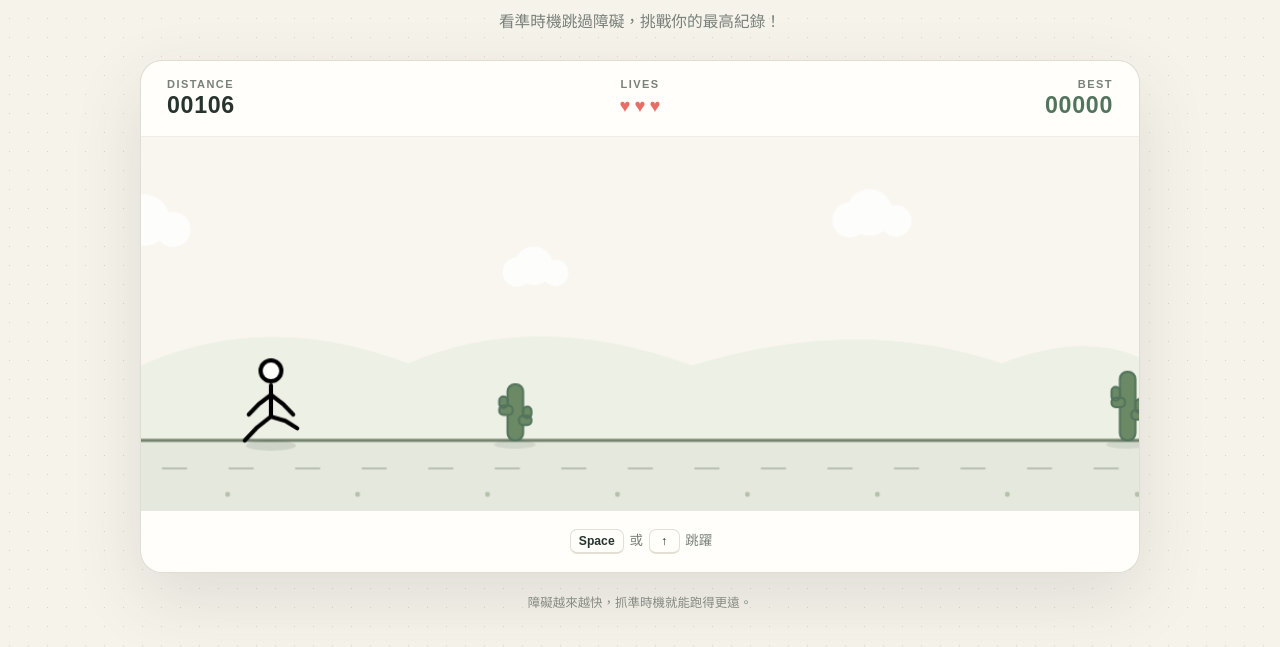
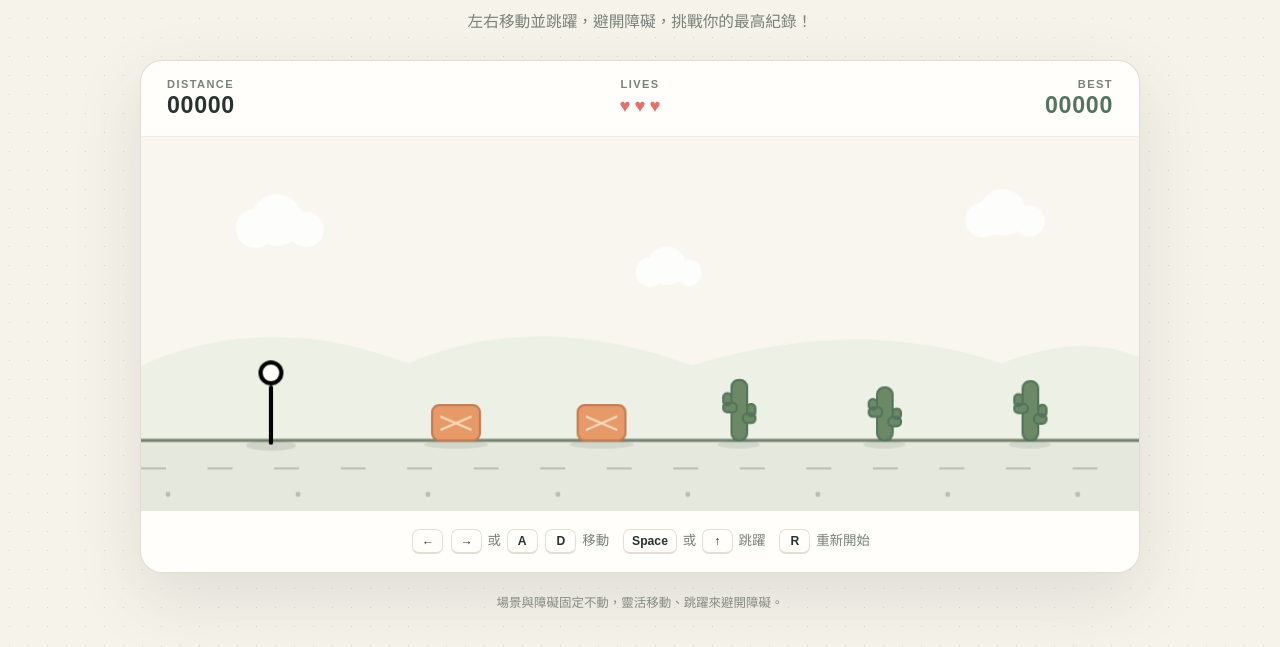
Before and after one commit to 10358011-gif/10358011-gif.github.io, a plain HTML site: page 4/index.html in a window 1280 px wide. Both pictures are taken after a click on the button "開始遊戲". Shown: the part 257-904 px from the top of the page. Drawn offline with Linux system fonts and the light colour scheme.

Commit message:
Update index.html

```diff
--- a/4/index.html
+++ b/4/index.html
@@ -389,6 +389,7 @@
       .controls { gap: 8px; padding: 14px 10px; }
       .key-hint { font-size: 0.75rem; }
       .jump-button { display: inline-block; }
+      .restart-key-hint { display: none; }
       .footer-note { margin-top: 16px; }
     }
 
@@ -411,7 +412,7 @@
     <section class="intro" aria-labelledby="game-title">
       <p class="eyebrow">READY, SET, JUMP!</p>
       <h1 id="game-title">火柴人<span>跑跑</span></h1>
-      <p class="subtitle">看準時機跳過障礙，挑戰你的最高紀錄！</p>
+      <p class="subtitle">左右移動並跳躍，避開障礙，挑戰你的最高紀錄！</p>
     </section>
 
     <section class="game-card" aria-label="火柴人跳躍遊戲">
@@ -434,22 +435,24 @@
         </div>
       </div>
       <div class="game-area">
-        <canvas id="game" width="960" height="360" aria-label="火柴人跑步遊戲畫面，點擊畫面即可跳躍"></canvas>
+        <canvas id="game" width="960" height="360" aria-label="火柴人遊戲畫面，可左右移動並跳躍避開障礙"></canvas>
         <div class="game-overlay" id="overlay">
           <div class="overlay-card">
             <span class="overlay-emoji" id="overlay-emoji" aria-hidden="true">🏃</span>
             <h2 id="overlay-title">準備好了嗎？</h2>
-            <p id="overlay-message">按下開始，幫火柴人跳過路上的障礙！</p>
+            <p id="overlay-message">使用 ← → 或 A / D 移動，按 Space 或 ↑ 跳躍避開障礙！</p>
             <button class="action-button" id="action-button" type="button">開始遊戲</button>
           </div>
         </div>
       </div>
       <div class="controls">
+        <span class="key-hint"><kbd>←</kbd> <kbd>→</kbd> 或 <kbd>A</kbd> <kbd>D</kbd> 移動</span>
         <span class="key-hint"><kbd>Space</kbd> 或 <kbd>↑</kbd> 跳躍</span>
+        <span class="key-hint restart-key-hint"><kbd>R</kbd> 重新開始</span>
         <button class="jump-button" id="jump-button" type="button">跳一下 ↗</button>
       </div>
     </section>
-    <p class="footer-note">障礙越來越快，抓準時機就能跑得更遠。</p>
+    <p class="footer-note">場景與障礙固定不動，靈活移動、跳躍來避開障礙。</p>
   </main>
 
   <script>
@@ -472,11 +475,13 @@
       const height = canvas.height;
       const maxLives = 3;
       const groundY = 292;
-      const runnerX = 125;
+      const moveSpeed = 300;
+      const runnerRadius = 24;
       const darkThemeScoreThreshold = 2000;
       const runAnimationFrequency = 8.5;
-      const runner = { y: groundY, velocityY: 0, onGround: true };
+      const runner = { x: 125, y: groundY, velocityY: 0, onGround: true };
       const obstacles = [];
+      const pressedKeys = new Set();
       const clouds = [
         { x: 110, y: 76, size: 1 },
         { x: 490, y: 121, size: 0.75 },
@@ -487,9 +492,6 @@
       let distance = 0;
       let best = 0;
       let lives = maxLives;
-      let speed = 340;
-      let obstacleTimer = 1.25;
-      let groundOffset = 0;
       let elapsed = 0;
       let lastTime = 0;
       let animationFrame = 0;
@@ -550,14 +552,19 @@
         lives = maxLives;
         updateLives();
         setDarkTheme(false);
-        speed = 340;
-        obstacleTimer = 1.2;
-        groundOffset = 0;
         elapsed = 0;
+        runner.x = 125;
         runner.y = groundY;
         runner.velocityY = 0;
         runner.onGround = true;
         obstacles.length = 0;
+        [280, 420, 560, 700, 840].forEach(x => {
+          const tall = Math.random() > 0.46;
+          obstacles.push(tall
+            ? { x, width: 30, height: 50 + Math.random() * 18, type: "cactus" }
+            : { x, width: 46, height: 34, type: "rock" });
+        });
+        pressedKeys.clear();
         scoreDisplay.textContent = formattedScore(0);
         state = "running";
         overlay.hidden = true;
@@ -579,15 +586,6 @@
         } else {
           startGame();
         }
-      }
-
-      function addObstacle() {
-        const tall = Math.random() > 0.46;
-        const obstacle = tall
-          ? { x: width + 30, width: 30, height: 50 + Math.random() * 18, type: "cactus" }
-          : { x: width + 30, width: 46, height: 34, type: "rock" };
-        obstacles.push(obstacle);
-        obstacleTimer = 1.05 + Math.random() * 0.65 + Math.min(distance / 1800, 0.18);
       }
 
       function drawCloud(x, y, scale) {
@@ -633,7 +631,7 @@
 
         ctx.strokeStyle = darkTheme ? "rgba(150, 170, 145, 0.28)" : "rgba(103, 119, 96, 0.34)";
         ctx.lineWidth = 2;
-        for (let x = -(groundOffset % 64); x < width; x += 64) {
+        for (let x = 0; x < width; x += 64) {
           ctx.beginPath();
           ctx.moveTo(x, groundY + 27);
           ctx.lineTo(x + 24, groundY + 27);
@@ -641,7 +639,7 @@
         }
 
         ctx.fillStyle = darkTheme ? "rgba(160, 180, 145, 0.3)" : "rgba(112, 132, 103, 0.4)";
-        for (let x = 26 - (groundOffset % 125); x < width; x += 125) {
+        for (let x = 26; x < width; x += 125) {
           ctx.beginPath();
           ctx.arc(x, groundY + 52, 2.4, 0, Math.PI * 2);
           ctx.fill();
@@ -649,11 +647,13 @@
       }
 
       function drawRunner() {
-        const running = state === "running" && runner.onGround;
+        const movingLeft = pressedKeys.has("ArrowLeft") || pressedKeys.has("KeyA");
+        const movingRight = pressedKeys.has("ArrowRight") || pressedKeys.has("KeyD");
+        const running = state === "running" && runner.onGround && movingLeft !== movingRight;
         const stride = running ? Math.sin(elapsed * runAnimationFrequency) : 0;
         const bob = running ? Math.abs(Math.sin(elapsed * runAnimationFrequency)) * 2 : 0;
         const footY = runner.y - bob;
-        const centerX = runnerX;
+        const centerX = runner.x;
         const outlineColor = "#000";
         const headFill = darkTheme ? "#333e37" : "#fffefa";
 
@@ -664,7 +664,7 @@
         ctx.lineWidth = 4;
 
         ctx.beginPath();
-        ctx.ellipse(runnerX, groundY + 5, 24, 5, 0, 0, Math.PI * 2);
+        ctx.ellipse(runner.x, groundY + 5, 24, 5, 0, 0, Math.PI * 2);
         ctx.fillStyle = darkTheme ? "rgba(0, 0, 0, 0.3)" : "rgba(46, 60, 49, 0.12)";
         ctx.fill();
 
@@ -789,7 +789,7 @@
         distance = Math.floor(distance);
         best = Math.max(best, distance);
         bestDisplay.textContent = formattedScore(best);
-        showOverlay("🌱", "生命用完了！", `這次跑了 ${formattedScore(distance)} 公尺，再試一次吧！`, "再玩一次");
+        showOverlay("🌱", "生命用完了！", `這次移動了 ${formattedScore(distance)} 公尺，再試一次吧！`, "再玩一次");
       }
 
       function frame(now) {
@@ -797,17 +797,16 @@
         const delta = Math.min((now - lastTime) / 1000, 0.035);
         lastTime = now;
         elapsed += delta;
-        distance += speed * delta / 10;
-        speed = Math.min(340 + distance * 0.8, 610);
-        groundOffset += speed * delta;
-        obstacleTimer -= delta;
 
-        clouds.forEach(cloud => {
-          cloud.x -= speed * delta * 0.12;
-          if (cloud.x < -90) cloud.x = width + 60;
-        });
-
-        if (obstacleTimer <= 0) addObstacle();
+        const movingLeft = pressedKeys.has("ArrowLeft") || pressedKeys.has("KeyA");
+        const movingRight = pressedKeys.has("ArrowRight") || pressedKeys.has("KeyD");
+        const direction = Number(movingRight) - Number(movingLeft);
+        const previousX = runner.x;
+        runner.x = Math.max(
+          runnerRadius,
+          Math.min(width - runnerRadius, runner.x + direction * moveSpeed * delta)
+        );
+        distance += Math.abs(runner.x - previousX) / 10;
 
         runner.velocityY += 1900 * delta;
         runner.y += runner.velocityY * delta;
@@ -819,9 +818,8 @@
 
         for (let index = 0; index < obstacles.length; index++) {
           const obstacle = obstacles[index];
-          obstacle.x -= speed * delta;
-          const playerLeft = runnerX - 12;
-          const playerRight = runnerX + 13;
+          const playerLeft = runner.x - 12;
+          const playerRight = runner.x + 13;
           const playerTop = runner.y - 77;
           const playerBottom = runner.y - 2;
           const obstacleTop = groundY - obstacle.height;
@@ -837,10 +835,6 @@
             if (lives === 0) endGame();
             break;
           }
-        }
-
-        while (obstacles.length && obstacles[0].x + obstacles[0].width < -5) {
-          obstacles.shift();
         }
 
         const shownScore = Math.floor(distance);
@@ -862,7 +856,14 @@
       actionButton.addEventListener("click", startGame);
 
       document.addEventListener("keydown", event => {
-        if (event.code === "Space" || event.code === "ArrowUp") {
+        if (event.code === "KeyR") {
+          if (event.repeat) return;
+          event.preventDefault();
+          startGame();
+        } else if (["ArrowLeft", "ArrowRight", "KeyA", "KeyD"].includes(event.code)) {
+          event.preventDefault();
+          pressedKeys.add(event.code);
+        } else if (event.code === "Space" || event.code === "ArrowUp") {
           event.preventDefault();
           handleAction();
         } else if (event.code === "Enter" && state !== "running") {
@@ -870,6 +871,14 @@
         }
       });
 
+      document.addEventListener("keyup", event => {
+        pressedKeys.delete(event.code);
+      });
+
+      window.addEventListener("blur", () => {
+        pressedKeys.clear();
+      });
+
       draw();
     })();
   </script>
```
